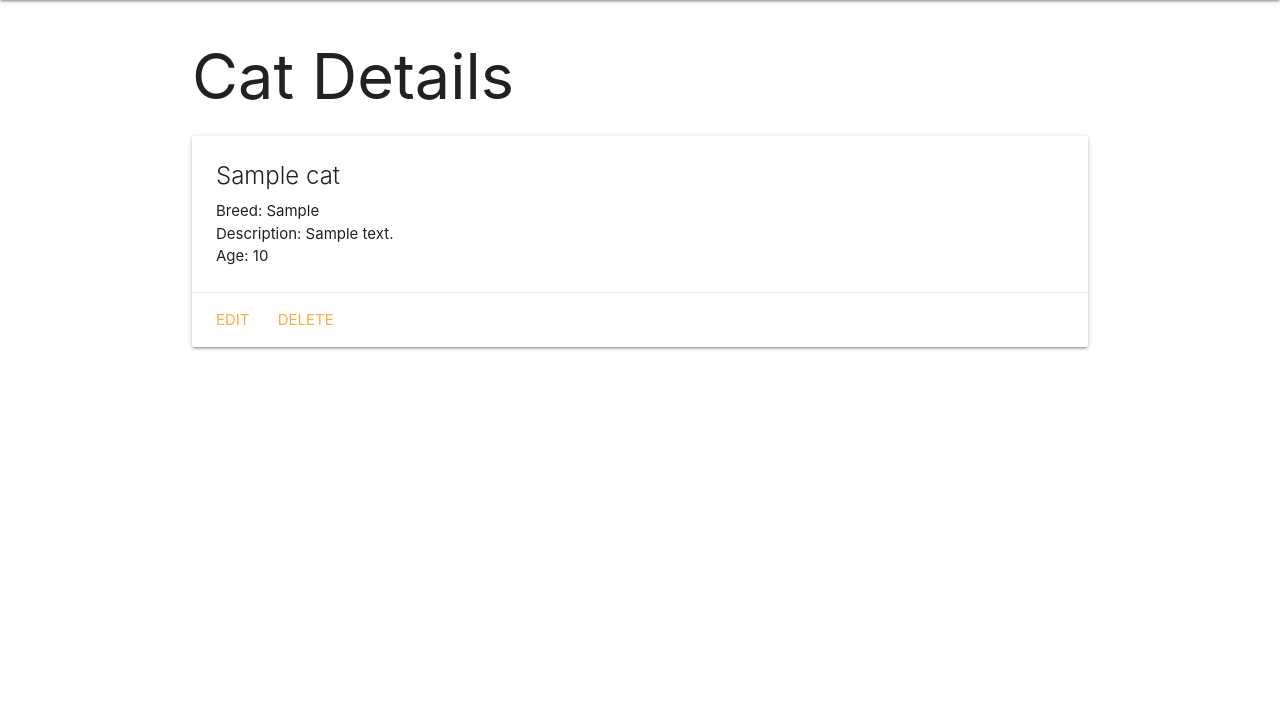
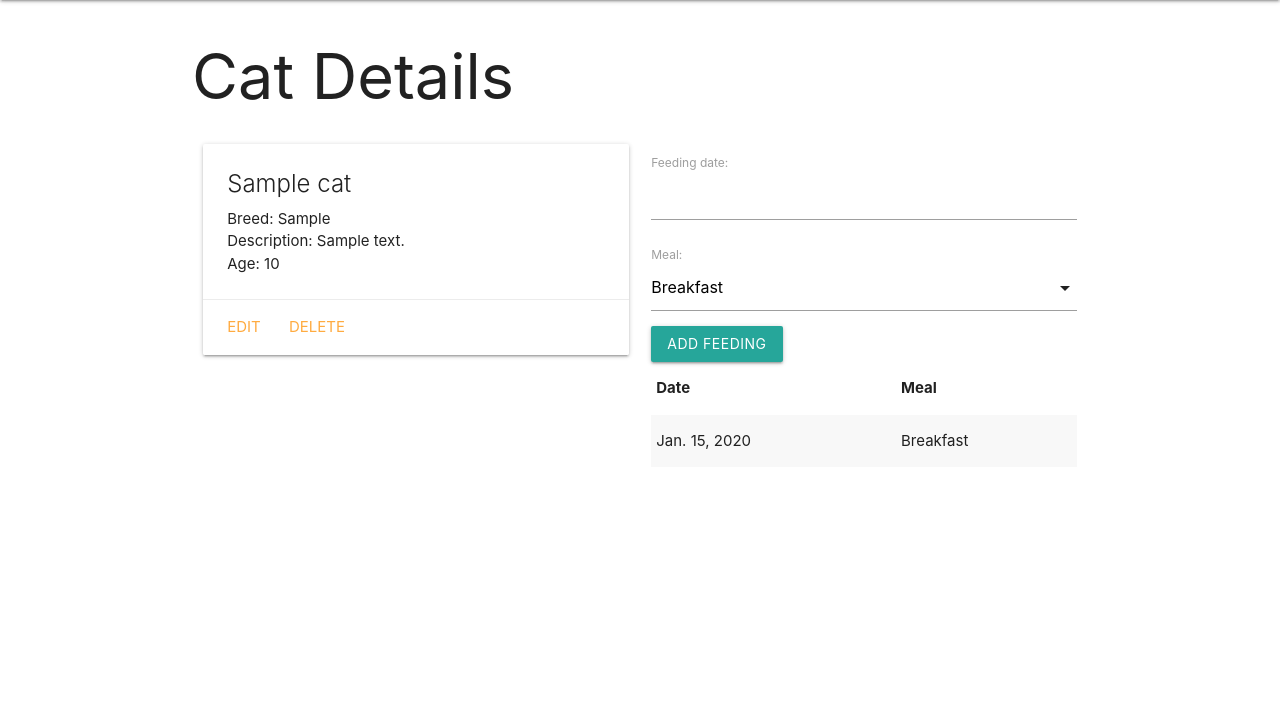
Before and after one commit to hnhtran/catcollector, a Django app: page /cats/1 in a window 1280 px wide. Shown: the part 64-771 px from the top of the page. Run offline with Django 4.2, Linux system fonts and the light colour scheme; tables that the repository leaves empty hold one stand-in row (values such as "Sample post").

Commit message:
catcollector with feeding

```diff
--- a/main_app/admin.py
+++ b/main_app/admin.py
@@ -1,6 +1,7 @@
 from django.contrib import admin
 
 # Register your models here.
-from .models import Cat
+from .models import Cat, Feeding
 
 admin.site.register(Cat)
+admin.site.register(Feeding)
--- /dev/null
+++ b/main_app/forms.py
@@ -0,0 +1,7 @@
+from django.forms import ModelForm
+from .models import Feeding
+
+class FeedingForm(ModelForm):
+    class Meta:
+        model = Feeding
+        fields = ['date', 'meal']
--- a/main_app/models.py
+++ b/main_app/models.py
@@ -1,6 +1,12 @@
 from django.db import models
 from django.urls import reverse
 # Create your models here.
+MEALS = (
+    ('B', 'Breakfast'),
+    ('L', 'Lunch'),
+    ('D', 'Dinner'),
+)
+
 class Cat(models.Model):
     name = models.CharField(max_length=100)
     breed = models.CharField(max_length=100)
@@ -12,3 +18,18 @@
 
     def get_absolute_url(self):
         return reverse('detail', kwargs={ 'cat_id': self.id })
+
+class Feeding(models.Model):
+    date = models.DateField('Feeding date')
+    meal = models.CharField(
+        max_length=1,
+        choices=MEALS,
+        default=MEALS[0][0]
+    )
+    cat = models.ForeignKey(Cat, on_delete=models.CASCADE)
+
+    def __str__(self):
+        return f"{self.get_meal_display()} on {self.date}"
+
+    class Meta:
+        ordering = ['-date'] # newest feeding date first
--- a/main_app/templates/base.html
+++ b/main_app/templates/base.html
@@ -8,6 +8,7 @@
   <title>Cat Collector</title>
   <link rel="stylesheet" href="https://cdnjs.cloudflare.com/ajax/libs/materialize/1.0.0/css/materialize.min.css">
   <link rel="stylesheet" type='text/css' href={% static 'css/style.css' %}>
+  <script src="https://cdnjs.cloudflare.com/ajax/libs/materialize/1.0.0/js/materialize.min.js"></script>
 </head>
 <body>
   <header class="navbar-fixed">
--- a/main_app/templates/cats/detail.html
+++ b/main_app/templates/cats/detail.html
@@ -3,6 +3,8 @@
 
 <h1>Cat Details</h1>
 
+<div class="row">
+  <div class="col s6">
     <div class="card">
       <div class="card-content">
         <span class="card-title">{{ cat.name }}</span>
@@ -14,12 +16,57 @@
           <p>Age: Kitten</p>
         {% endif %}
       </div>
-  <div>
-    <!-- Add the following markup -->
       <div class="card-action">
         <a href="{% url 'cats_update' cat.id %}">Edit</a>
         <a href="{% url 'cats_delete' cat.id %}">Delete</a>
       </div>
     </div>
+  </div>
+  <div class="col s6">
+    <form action="{% url 'add_feeding' cat.id %}" method="POST">
+      {% csrf_token %}
+      {{ feeding_form.as_p }}
+      <input type="submit" class="btn" value="Add Feeding">
+    </form>
+    <table class="striped">
+      <thead>
+        <tr><th>Date</th><th>Meal</th></tr>
+      </thead>
+      <tbody>
+        {% for feeding in cat.feeding_set.all %}
+          <tr>
+            <td>{{feeding.date}}</td>
+            <td>{{feeding.get_meal_display}}</td>
+          </tr>
+        {% endfor %}
+      </tbody>
+    </table>
+  </div>
+</div>
+<script>
+  const dateElement = document.getElementById('id_date');
+  M.Datepicker.init(dateElement, {
+    format: 'yyyy-mm-dd',
+    default: new Date(),
+    setDefaultDate: true,
+    autoClose: true
+  })
 
+  const mealElement = document.getElementById('id_meal');
+  M.FormSelect.init(mealElement
+  // , {
+  //   dropdownOptions: {
+  //     container: document.body,
+  //     constrainWidth: false,
+  //     coverTrigger: false,
+  //     closeOnClick: false,
+  //     hover: true,
+  //     gutter: 0,
+  //     belowOrigin: true,
+  //     alignment: 'left',
+  //     stopPropagation: false
+  //   }
+  // }
+)
+</script>
 {% endblock %}
--- a/main_app/templates/main_app/cat_form.html
+++ b/main_app/templates/main_app/cat_form.html
@@ -14,6 +14,10 @@
       <!-- Render the inputs inside of <tr>s & <td>s -->
       {{ form.as_table }}
     </table>
-    <input type="submit" value="Add Cat!" class="btn">
+    {% if object %}
+    <input type="submit" value="Edit Cat!" class="btn">
+{% else %}
+<input type="submit" value="Add Cat!" class="btn">
+{% endif %}
   </form>
 {% endblock %}
--- a/main_app/urls.py
+++ b/main_app/urls.py
@@ -8,5 +8,6 @@
     path('cats/<int:cat_id>', views.cats_detail, name='detail'),
     path('cats/create', views.CatCreate.as_view(), name='cats_create'),
     path('cats/<int:pk>/update', views.CatUpdate.as_view(), name='cats_update'),
-    path('cats/<int:pk>/delete', views.CatDelete.as_view(), name='cats_delete')
+    path('cats/<int:pk>/delete', views.CatDelete.as_view(), name='cats_delete'),
+    path('cats/<int:cat_id>/feedings/create', views.add_feeding, name='add_feeding'),
 ]
--- a/main_app/views.py
+++ b/main_app/views.py
@@ -1,9 +1,10 @@
-from django.shortcuts import render
+from django.shortcuts import render, redirect
 
 # Create your views here.
 from django.http import HttpResponse
 from django.views.generic.edit import CreateView, UpdateView, DeleteView
 from .models import Cat
+from .forms import FeedingForm
 
 def home(request):
     return HttpResponse('<h1>Hello /ᐠ｡‸｡ᐟ\ﾉ</h1>')
@@ -18,7 +19,16 @@
 
 def cats_detail(request, cat_id):
   cat = Cat.objects.get(id=cat_id)
-  return render(request, 'cats/detail.html', { 'cat': cat })
+  return render(request, 'cats/detail.html', { 'cat': cat, 'feeding_form': FeedingForm() })
+
+def add_feeding(request, cat_id):
+  form = FeedingForm(request.POST)
+  if form.is_valid():
+    new_feeding = form.save(commit=False)
+    new_feeding.cat_id = cat_id
+    new_feeding.save()
+  return cats_detail(request, cat_id)
+  # return cats_detail(request, cat_id=cat_id)
 
 class CatCreate(CreateView):
   model = Cat
```
Also changed, not shown: main_app/migrations/0002_feeding.py (added), main_app/templates/home.html (added). Lines whose indentation alone changed are shown as unchanged.
